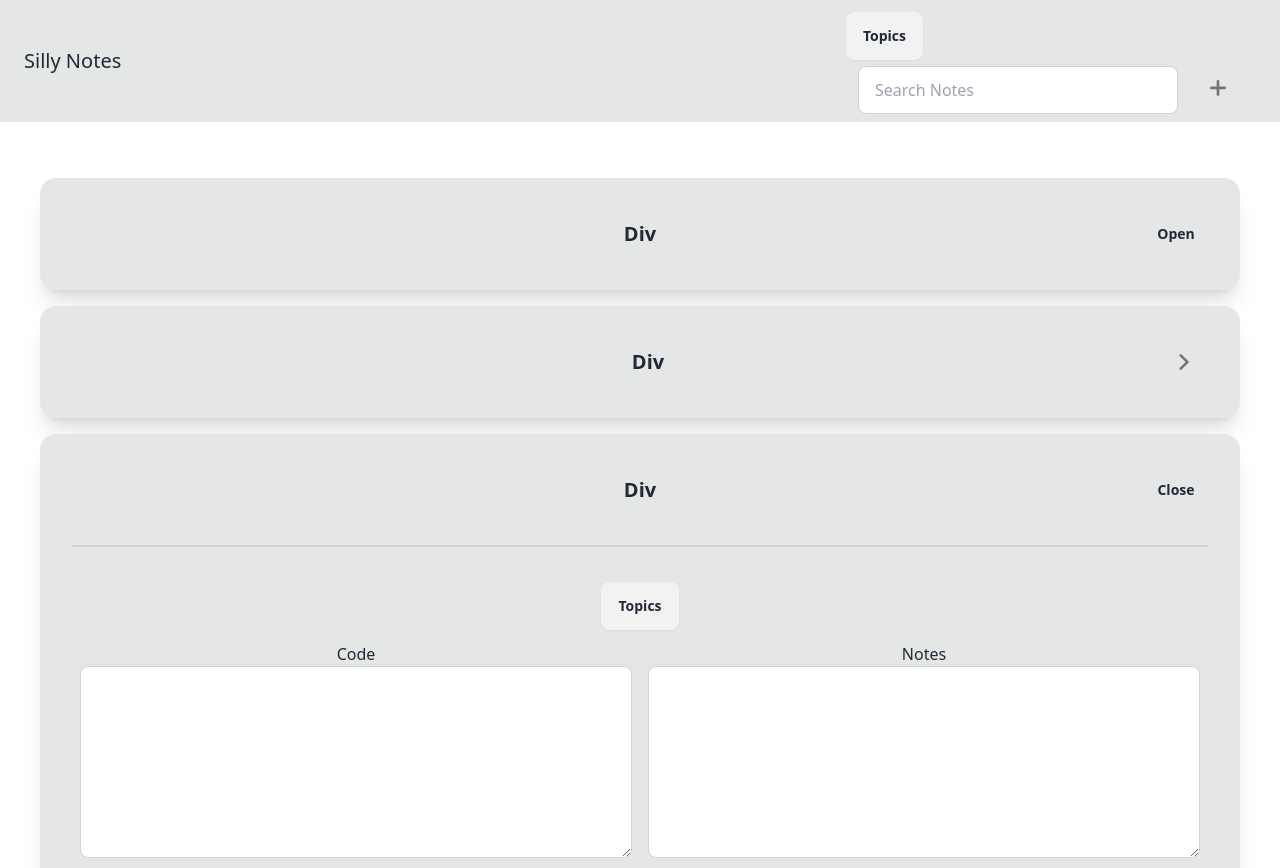
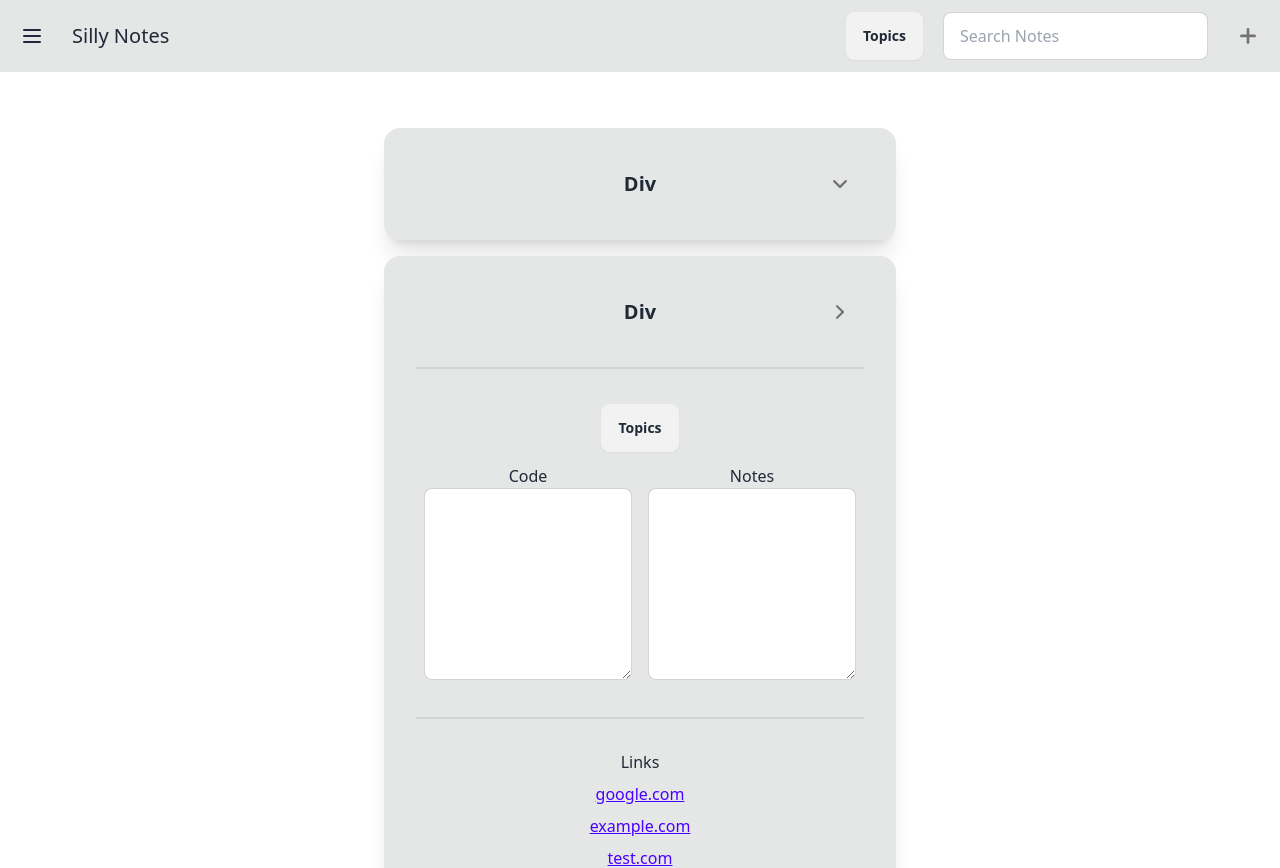
Before and after one commit to HabitWriter/Silly-Notes, a React (Vite) app: page / in a window 1280 px wide. Shown: the top 868 px of the page. Built offline with nearby package versions, Linux system fonts and the light colour scheme.

Commit message:
got large spacing put together and fixed weird arrow rotation problems

```diff
--- a/src/components/HeaderDrawer.jsx
+++ b/src/components/HeaderDrawer.jsx
@@ -1,4 +1,4 @@
-import AddButton from './AddButton'
+import AddButton from './buttons/AddButton'
 import SubtopicTable from './SubtopicTable'
 import TopicDropdown from './TopicDropdown'
 
@@ -13,13 +13,13 @@ export default function HeaderDrawer() {
 
       {/* <!-- Navbar --> */}
       <div className="w-full navbar bg-base-300">
-        <div className="flex-none lg:hidden">
+        <div className="flex-none">
           <label htmlFor="my-drawer-3" aria-label="open sidebar" className="btn btn-square btn-ghost">
             <svg xmlns="http://www.w3.org/2000/svg" fill="none" viewBox="0 0 24 24" className="inline-block w-6 h-6 stroke-current"><path strokeLinecap="round" strokeLinejoin="round" strokeWidth="2" d="M4 6h16M4 12h16M4 18h16"></path></svg>
           </label>
         </div>
         <div className="flex-1 px-2 mx-2 text-xl">Silly Notes</div>
-        <div className="flex-none lg:block">
+        <div className="flex">
             <TopicDropdown/>
             <input type="text" placeholder="Search Notes" className="input input-bordered w-full max-w-xs mx-4" />
 
--- /dev/null
+++ b/src/components/SubtopicCard.jsx
@@ -0,0 +1,74 @@
+import AddButton from "./buttons/AddButton.jsx";
+import ArrowIcon from "./buttons/ArrowIcon.jsx";
+import TopicDropdown from "./TopicDropdown.jsx";
+
+export default function SubtopicCard() {
+  return (
+    <div>
+      {/* Subtopic Note Card closed */}
+
+      <div className="card w-70% bg-base-300 shadow-xl my-4 ">
+
+        <div className="card-body items-center text-center">
+            {/* Flexbox containing title and open button */}
+            <div className="w-full flex justify-between">
+                <div className="w-12"></div>
+                <h2 className="card-title">Div</h2>
+                <ArrowIcon rotation={"-rotate-0"} />
+            </div>
+
+        </div>
+      </div>
+
+
+      {/* Subtopic Note Card Open */}
+
+      <div className="card w-70% bg-base-300 shadow-xl my-4">
+
+        <div className="card-body items-center text-center">
+
+            {/* Flexbox containing title and open button */}
+            <div className="w-full flex justify-between">
+                <div className="w-12"></div>
+                <h2 className="card-title">Div</h2>
+                <ArrowIcon rotation={"-rotate-90"} />
+            </div>
+
+            <div className="divider"></div>
+
+            <TopicDropdown />
+
+            {/* Code example and Notes Flex */}
+
+            <div className="w-full flex justify-around ">
+
+                <div className="flex-col w-full mx-2">
+                <label htmlFor="code">Code</label>
+                <textarea name="code" className="w-full h-48 textarea textarea-bordered" ></textarea>
+                </div>
+
+                <div className="flex-col w-full mx-2">
+                <label htmlFor="code">Notes</label>
+                <textarea name="code" className="w-full h-48 textarea textarea-bordered"></textarea>
+                </div>
+
+            </div>
+
+            <div className="divider"></div>
+
+            {/* Links Section */}
+            <h3>Links</h3>
+            <a className="link link-primary">google.com</a>
+            <a className="link link-primary">example.com</a>
+            <a className="link link-primary">test.com</a>
+
+            <AddButton/>
+        </div>
+      </div>
+
+      {/* Subtopic Note Card Open, Editable */}
+
+
+    </div>
+  );
+}
--- a/src/components/SubtopicTable.jsx
+++ b/src/components/SubtopicTable.jsx
@@ -1,85 +1,12 @@
-import AddButton from "./AddButton";
-import ArrowIcon from "./ArrowIcon";
-import TopicDropdown from "./TopicDropdown";
+import AddButton from "./buttons/AddButton.jsx";
+import ArrowIcon from "./buttons/ArrowIcon.jsx";
+import SubtopicCard from "./SubtopicCard.jsx";
+import TopicDropdown from "./TopicDropdown.jsx";
 
 export default function SubtopicTable() {
   return (
-    <div className="w-full p-10">
-      {/* Subtopic Note Card closed */}
-
-      <div className="card w-70% bg-base-300 shadow-xl my-4">
-
-        <div className="card-body items-center text-center">
-            {/* Flexbox containing title and open button */}
-            <div className="w-full flex justify-between">
-                <div className="w-16"></div>
-                <h2 className="card-title">Div</h2>
-                <button className=" w-16 btn btn-ghost">Open</button>
-            </div>
-
-        </div>
-      </div>
-      <div className="card w-70% bg-base-300 shadow-xl my-4">
-
-        <div className="card-body items-center text-center">
-            {/* Flexbox containing title and open button */}
-            <div className="w-full flex justify-between">
-                <div className="w-16"></div>
-                <h2 className="card-title">Div</h2>
-                <ArrowIcon/>
-            </div>
-
-        </div>
-      </div>
-
-      {/* Subtopic Note Card Open */}
-
-      <div className="card w-70% bg-base-300 shadow-xl my-4">
-
-        <div className="card-body items-center text-center">
-
-            {/* Flexbox containing title and open button */}
-            <div className="w-full flex justify-between">
-                <div className="w-16"></div>
-                <h2 className="card-title">Div</h2>
-                <button className=" w-16 btn btn-ghost">Close</button>
-            </div>
-
-            <div className="divider"></div>
-
-            <TopicDropdown />
-
-            {/* Code example and Notes Flex */}
-
-            <div className="w-full flex justify-around ">
-
-                <div className="flex-col w-full mx-2">
-                <label htmlFor="code">Code</label>
-                <textarea name="code" className="w-full h-48 textarea textarea-bordered" ></textarea>
-                </div>
-
-                <div className="flex-col w-full mx-2">
-                <label htmlFor="code">Notes</label>
-                <textarea name="code" className="w-full h-48 textarea textarea-bordered"></textarea>
-                </div>
-
-            </div>
-
-            <div className="divider"></div>
-
-            {/* Links Section */}
-            <h3>Links</h3>
-            <a className="link link-primary">google.com</a>
-            <a className="link link-primary">example.com</a>
-            <a className="link link-primary">test.com</a>
-
-            <AddButton/>
-        </div>
-      </div>
-
-      {/* Subtopic Note Card Open, Editable */}
-
-
+    <div className="w-full p-10 lg:px-96">
+        <SubtopicCard/>
     </div>
   );
 }
--- a/src/components/TopicDropdown.jsx
+++ b/src/components/TopicDropdown.jsx
@@ -1,5 +1,5 @@
 import { useState } from 'react';
-import AddButton from './AddButton';
+import AddButton from './buttons/AddButton';
 
 export default function TopicDropdown() {
 
--- a/src/components/ArrowIcon.jsx
+++ b/src/components/buttons/ArrowIcon.jsx
@@ -1,24 +1,8 @@
-import { atom, useAtom } from "jotai";
+export default function ArrowIcon({rotation}) {
 
-export const rotationAtom = atom(90)
-
-
-export default function ArrowIcon() {
-
-    const [rotation, setRotation] = useAtom(rotationAtom)
-
-
-    function rotateArrow() {
-        if (rotation === 0) {
-            setRotation(90)
-        } else {
-            setRotation(0)
-        }
-    }
-
-
+console.log(rotation);
     return (
-        <button title="Open/Close" className={"btn btn-square btn-ghost -rotate-90"}>
+        <button title="Open/Close" className={`w-12 h-12 btn btn-ghost ${rotation}`}>
 
             <svg
                 xmlns="http://www.w3.org/2000/svg"
```
Also changed, not shown: src/components/buttons/AddButton.jsx (renamed from src/components/AddButton.jsx).
